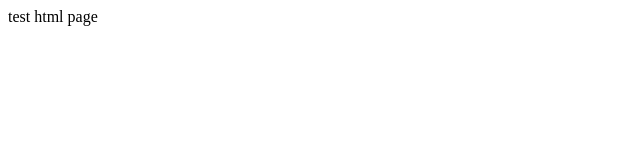
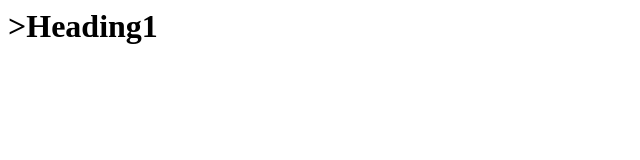
Before and after one commit to pndhanush/pndhanush.github.io, a plain HTML site: page index.html in a window 1280 px wide. Shown: the whole page, without its empty margins (0-640 px from the left). Drawn offline with Linux system fonts and the light colour scheme.

Commit message:
update with basic html

```diff
--- a/index.html
+++ b/index.html
@@ -1,3 +1,8 @@
 <html>
-	test html page
+	<head>
+		<title>Title</title>
+	</head>
+	<body>
+		<h1>>Heading1</h1>
+	</body>
 </html>
```
